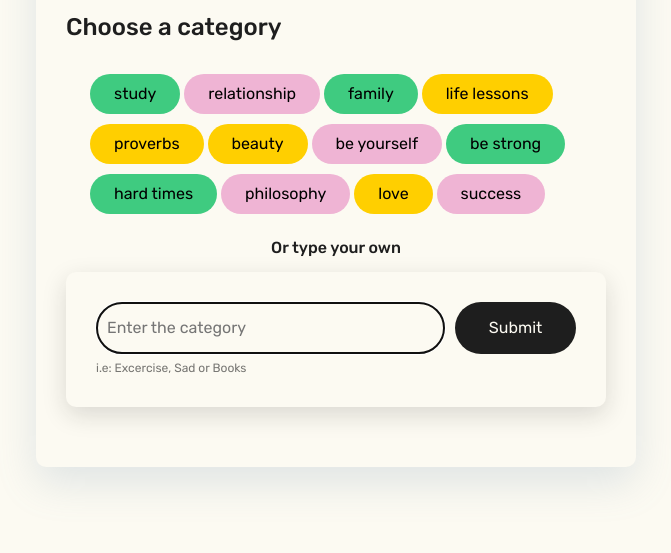
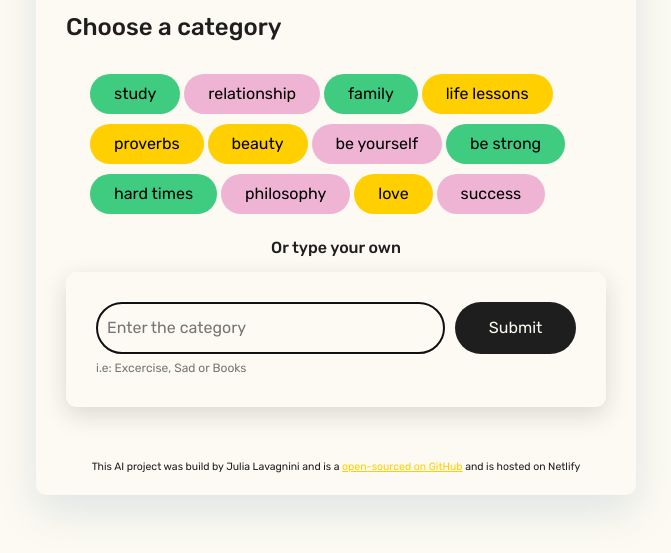
Before and after one commit to JuliaLavagnini/motivational-quote-generator, a website: page index.html in a window 1280 px wide. Shown: the part 239-792 px from the top of the page, without its empty margins (304-975 px from the left). Drawn offline with nearby package versions, Linux system fonts and the light colour scheme.

Commit message:
Add footer section

```diff
--- a/index.html
+++ b/index.html
@@ -77,6 +77,19 @@
         <!-- Generated quote container initially hidden -->
         <div id="quoteGenerated" class="hidden"></div>
       </main>
+      <!-- Footer section with attribution and link to GitHub -->
+      <footer>
+        <small>
+          This AI project was build by Julia Lavagnini and
+          is a
+          <a
+            href="https://github.com/JuliaLavagnini/motivational-quote-generator"
+            target="_blank"
+            >open-sourced on GitHub</a
+          >
+          and is hosted on Netlify
+        </small>
+      </footer>
     </div>
     <!-- Main JavaScript file -->
     <script src="src/main.js"></script>
--- a/src/style.css
+++ b/src/style.css
@@ -126,3 +126,14 @@ form {
 .blinking-text {
   animation: blink 2s infinite;
 }
+
+footer {
+  font-size: 12px;
+  margin-top: 50px;
+  margin-bottom: -10px;
+  text-align: center;
+}
+
+a {
+  color: #ffcf00;
+}
```
